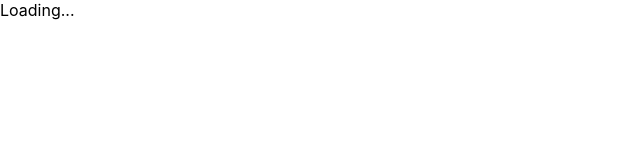
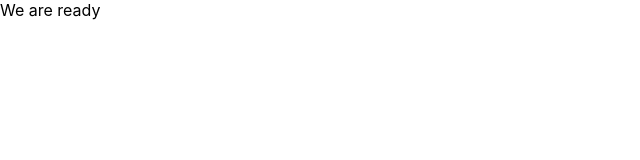
Before and after one commit to ShinMini/Movie-APP, a React (Create React App) app: page / in a window 1280 px wide. Shown: the top 160 px of the page, without its empty margins (0-640 px from the left). Built offline with nearby package versions, Linux system fonts and the light colour scheme.

Commit message:
change typo correction
function name of componenDidMount()

variable name of
setState

```diff
--- a/src/App.js
+++ b/src/App.js
@@ -6,10 +6,11 @@ class App extends React.Component {
     }
     state = {
         isLoading: true,
+        movies: [],
     };
-    componetntDidMount(){
+    componentDidMount(){
         setTimeout(() => {
-            this.setstate({ isLoading: false });
+            this.setState({ isLoading: false });
         }, 6000);
     }
     render(){
```
